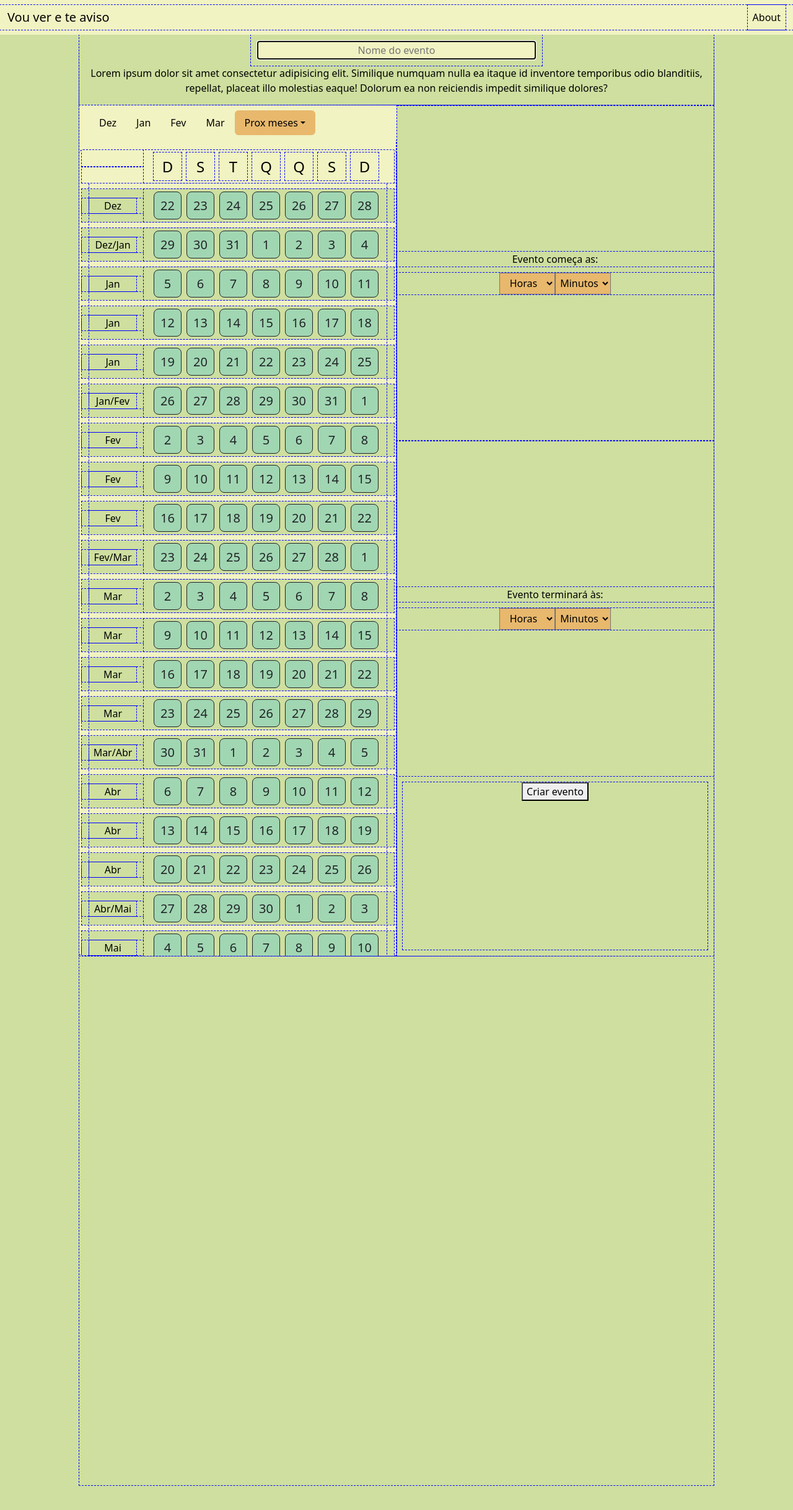
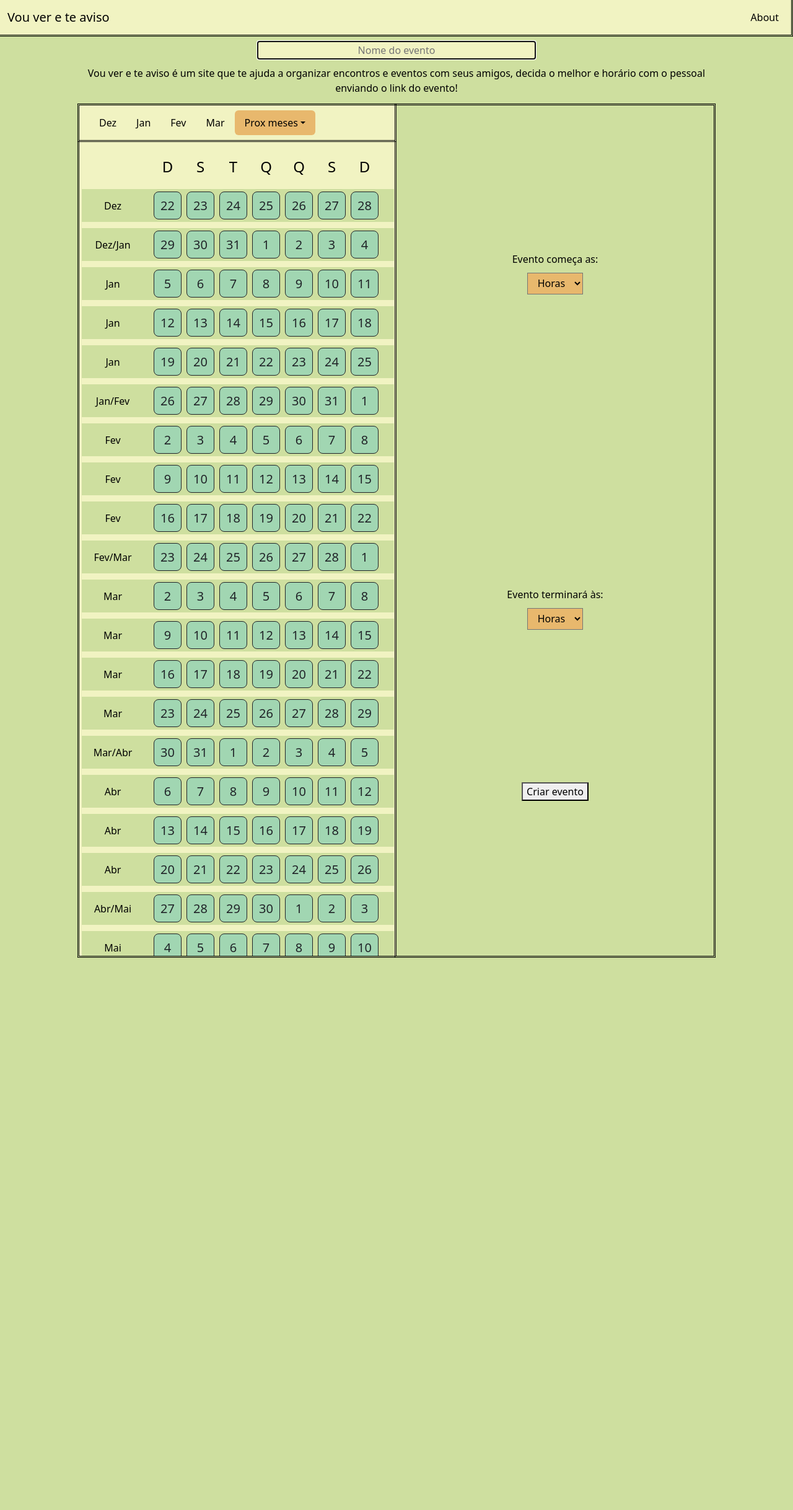
Before and after one commit to GabrielGRR/VouVerTeAviso, a Flask app: page / in a window 1280 px wide. Shown: the top 2436 px of the page at 62% size. Run offline with Flask 3, Linux system fonts and the light colour scheme.

Commit message:
ADD borders and remove the minutes select

```diff
--- a/Anotações/toques finais.txt
+++ b/Anotações/toques finais.txt
@@ -69,6 +69,8 @@ checar por nomes duplicados
 modernizar add nome do evento
 
 definir todo o BD como text?
+
+evento começa/termina - remover os mintuos, deixar o dropdown de horas apenas como 13:00,14:00,...
 
 corrigir tamanho dos panels
 
--- a/static/styles.css
+++ b/static/styles.css
@@ -6,6 +6,11 @@
   flex: 1;
   text-align: center;
   background-color: #F1F3C2 !important;
+}
+
+.navbar{
+  outline-style: double;
+  margin-right:3px;
 }
 
 .scrollspy-example{
@@ -34,6 +39,7 @@
   flex:1;
   display:flex;
   flex-direction: column;
+  outline-style: double !important;
 }
 
 .main_container{
@@ -44,6 +50,7 @@
 .div_2_3_container{
   display: flex;
   flex-direction: row;
+  outline-style: double;
 }
 
 .form-group {
@@ -215,11 +222,13 @@
 }
 
 .div_container{
-  display:flex
+  display:flex;
+  border-bottom: double black;
 }
 
 .div1 {
   flex:3;
+  outline-style: double;
 
 }
 
@@ -233,14 +242,22 @@
   flex:2;
   display:flex;
   flex-direction: column;
+  border-left: double;
+  border-right: double;
 }
 
 .div3{
   flex:3;
+  outline-style: double;
 }
 
 .event_name{
   font-size:30px;
+  border-bottom: 1px solid black;
+}
+
+.qtd_pessoas, .container_regua_temp{
+  border-bottom: 1px dotted;
 }
 
 .event_name, .qtd_pessoas, .ruler_qtt{
@@ -254,9 +271,9 @@
 }
 
 
-div {
+/* div {
   outline: 1px dashed blue;
-}
+} */
 
 body, header{
   background-color: #CEDF9F !important;
--- a/templates/index.html
+++ b/templates/index.html
@@ -55,9 +55,7 @@
 
           <!--Segundo texto-->
           <p class="paragraph-text">
-            Lorem ipsum dolor sit amet consectetur adipisicing elit. Similique numquam nulla ea itaque id inventore
-            temporibus odio blanditiis, repellat, placeat illo molestias eaque! Dolorum ea non reiciendis impedit
-            similique dolores?
+            Vou ver e te aviso é um site que te ajuda a organizar encontros e eventos com seus amigos, decida o melhor e horário com o pessoal enviando o link do evento!
           </p>
       </div>
       <div class="div_2_3_container">
@@ -159,17 +157,17 @@
                       <option selected hidden value="12">Horas</option>
                       <!--Loop generated hours-->
                       {% for value in range(24) %}
-                        <option value="{{value}}">{{ value }}</option>
+                        <option value="{{value}}">{{ value }}:00</option>
                       {% endfor %}
                     </select>
 
                 <!-- Dropdown Minutos -->
-                  <select id="min_1" name="min_1" onchange="salvar_horaMin('min_1')" class="select_time" required>
+                  <!-- <select id="min_1" name="min_1" onchange="salvar_horaMin('min_1')" class="select_time" required>
                     <option disabled selected hidden>Minutos</option>
                     {% for value in range(4) %}
                       <option value="{{value * 10}}">{{ value * 15 }}</option>
                     {% endfor %}
-                  </select>
+                  </select> -->
                 </div>
               </div>
 
@@ -184,17 +182,17 @@
                       <option selected hidden value="18">Horas</option>
                       <!--Loop generated hours-->
                       {% for value in range(24) %}
-                        <option value="{{value}}">{{ value }}</option>
+                        <option value="{{value}}">{{ value }}:00</option>
                       {% endfor %}
                     </select>
 
                 <!-- Dropdown Minutos -->
-                  <select id="min_2" name="min_2" onchange="salvar_horaMin('min_2')" class="select_time" required>
+                  <!-- <select id="min_2" name="min_2" onchange="salvar_horaMin('min_2')" class="select_time" required>
                     <option disabled selected hidden>Minutos</option>
                     {% for value in range(4) %}
                       <option value="{{value * 10}}">{{ value * 15 }}</option>
                     {% endfor %}
-                  </select>
+                  </select> -->
                 </div>
               </div>
 
```
Also changed, not shown: events_db.db.
